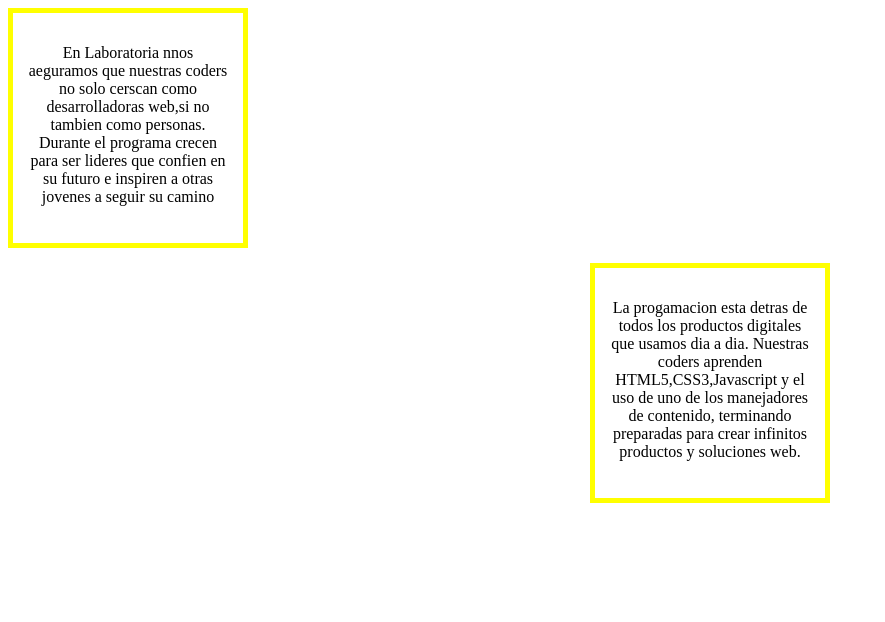
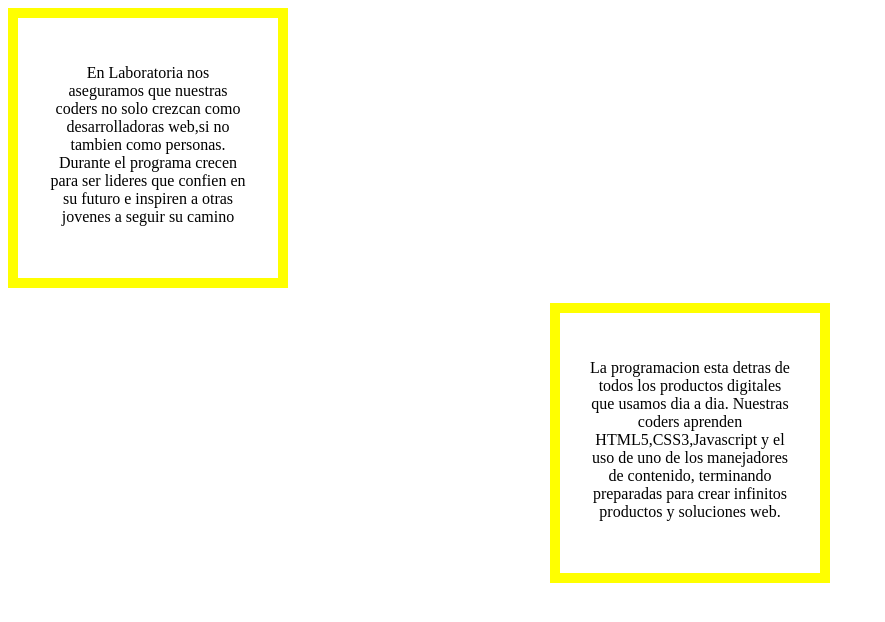
Before and after one commit to DelAngelMilca/margin-automatico, a plain HTML site: page index.html in a window 1280 px wide. Shown: the whole page, without its empty margins (0-885 px from the left). Drawn offline with Linux system fonts and the light colour scheme.

Commit message:
resultado

```diff
--- a/index.html
+++ b/index.html
@@ -8,13 +8,13 @@
 </head>
 <body>
 	<div>
-	<p>En Laboratoria nnos aeguramos que nuestras coders no solo
-	cerscan como desarrolladoras web,si no tambien como personas.
+	<p>En Laboratoria nos aseguramos que nuestras coders no solo
+	crezcan como desarrolladoras web,si no tambien como personas.
 	Durante el programa crecen para ser lideres
 	que confien en su futuro e inspiren a otras jovenes a seguir su camino</p>
 	</div>
 	<div class="medio">
-		<p >La progamacion esta detras de todos los productos digitales que usamos dia a dia.
+		<p >La programacion esta detras de todos los productos digitales que usamos dia a dia.
 		Nuestras coders aprenden HTML5,CSS3,Javascript y el uso de uno de los manejadores de contenido,
 		terminando preparadas para crear infinitos productos y soluciones web.</p>
 	</div>
--- a/main.css
+++ b/main.css
@@ -1,8 +1,8 @@
 div{
 	width: 200px;
 	height:200px;
-	border:5px solid yellow;
-	padding: 15px;
+	border:10px solid yellow;
+	padding: 30px;
 	margin-bottom: 15px;
 }
 p {
@@ -11,5 +11,5 @@
 .medio{
   position: fixed;
   float:right;
-  right:450px;
+  left: 550px;
 }
```
